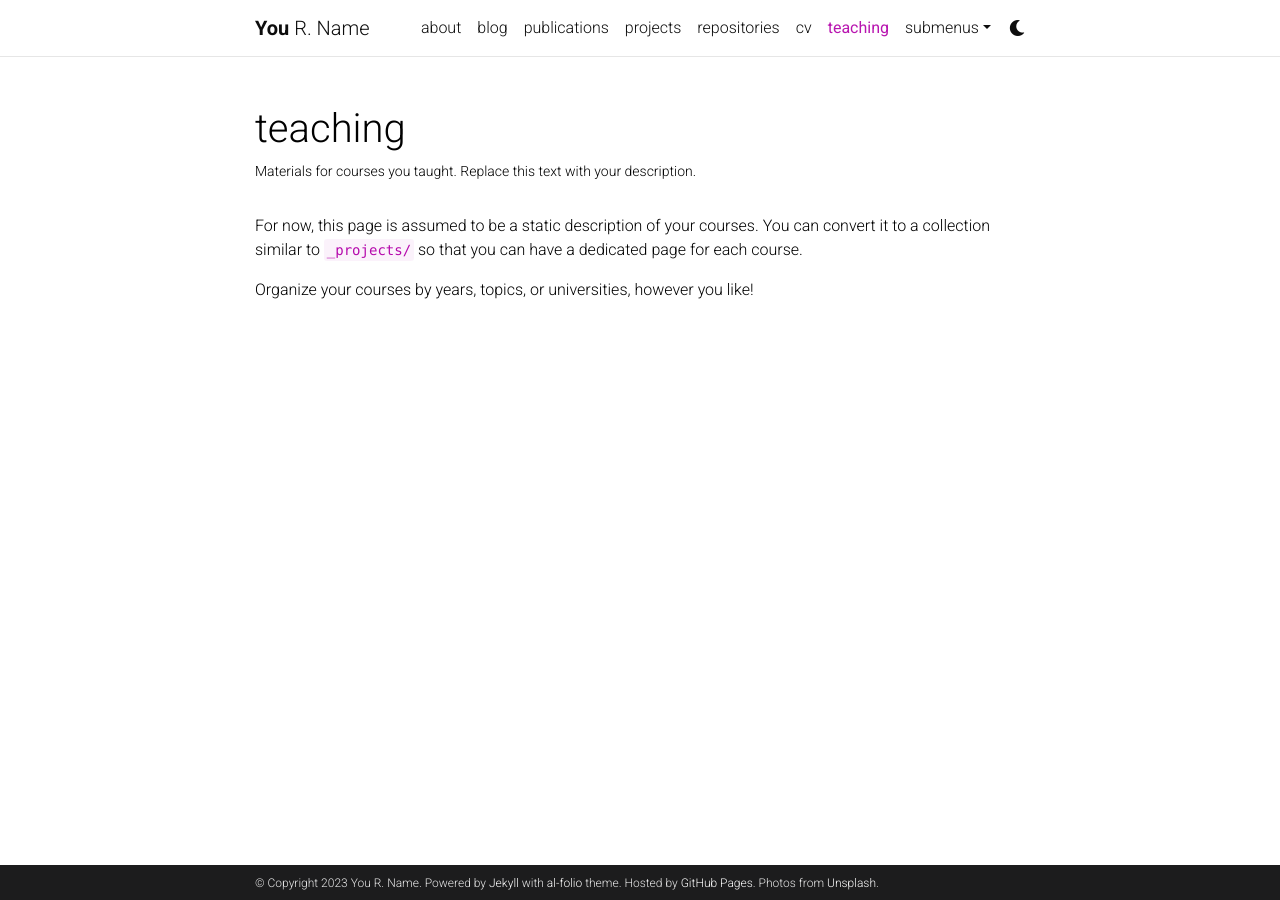
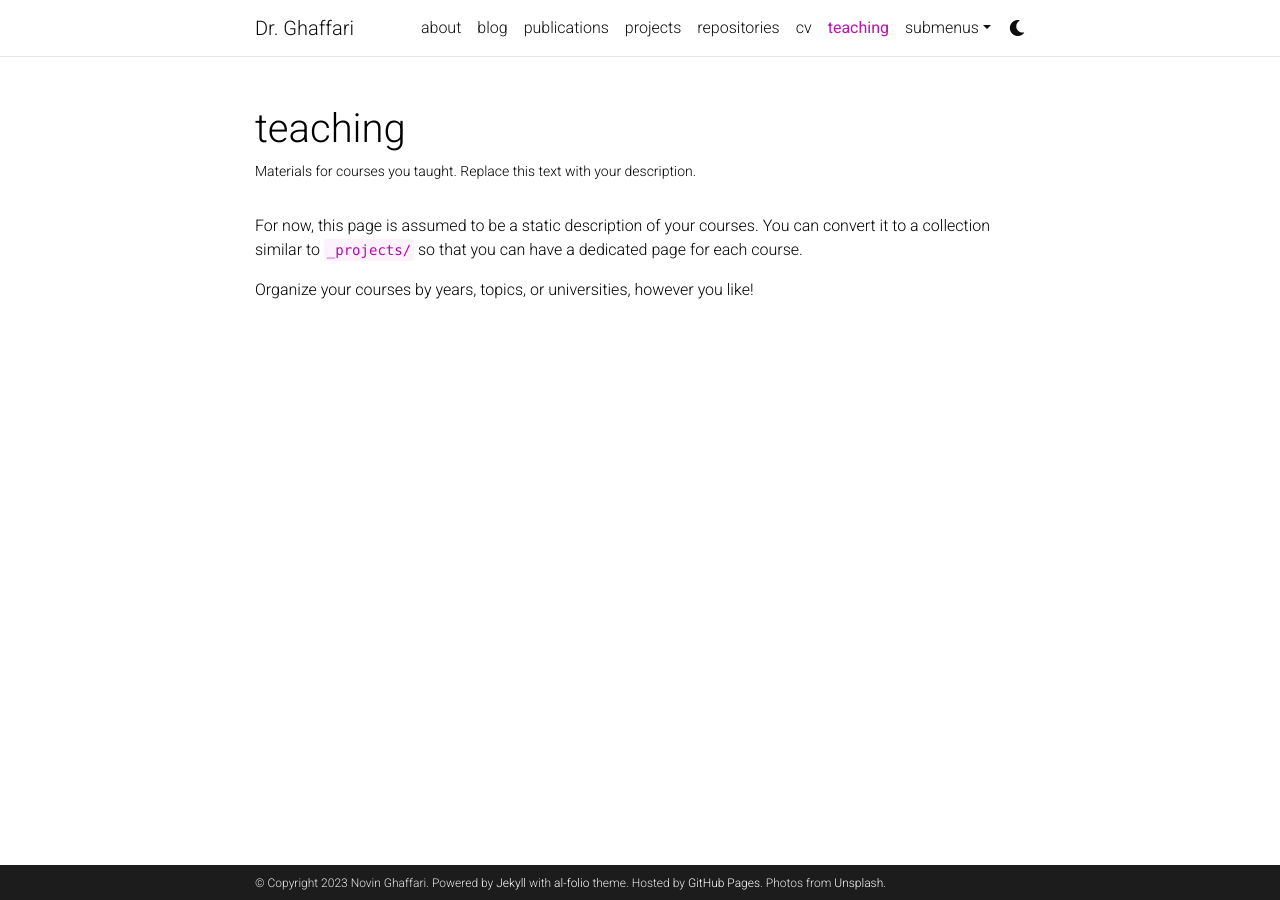
Before and after one commit to nghaffari/nghaffari.github.io, a Jekyll site: the page built from _pages/teaching.md, in a window 1280 px wide. Built offline with Jekyll 4.4.1, drawn with Linux system fonts in a browser that asks for light colours; comment, search, counter and statistics services are not loaded; a style sheet for code colours, icons or effects is not loaded.

Commit message:
Update _config.yml

```diff
--- a/_config.yml
+++ b/_config.yml
@@ -2,10 +2,10 @@
 # Site settings
 # -----------------------------------------------------------------------------
 
-title: blank # the website title (if blank, full name will be used instead)
-first_name: You
-middle_name: R.
-last_name: Name
+title: Dr. Ghaffari # the website title (if blank, full name will be used instead)
+first_name: Novin
+middle_name:
+last_name: Ghaffari
 email: you@example.com
 description: > # the ">" symbol means to ignore newlines until "footer_text:"
   A simple, whitespace theme for academics. Based on [*folio](https://github.com/bogoli/-folio) design.
```
